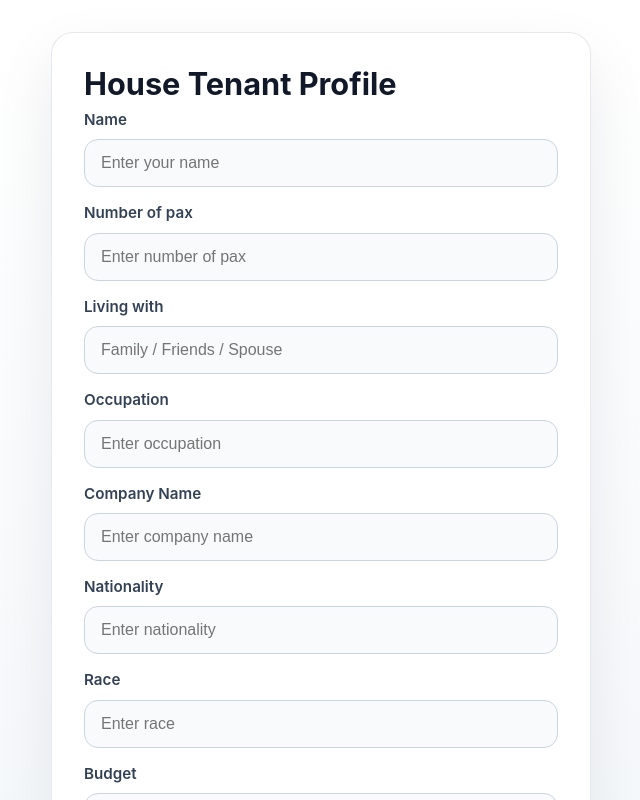
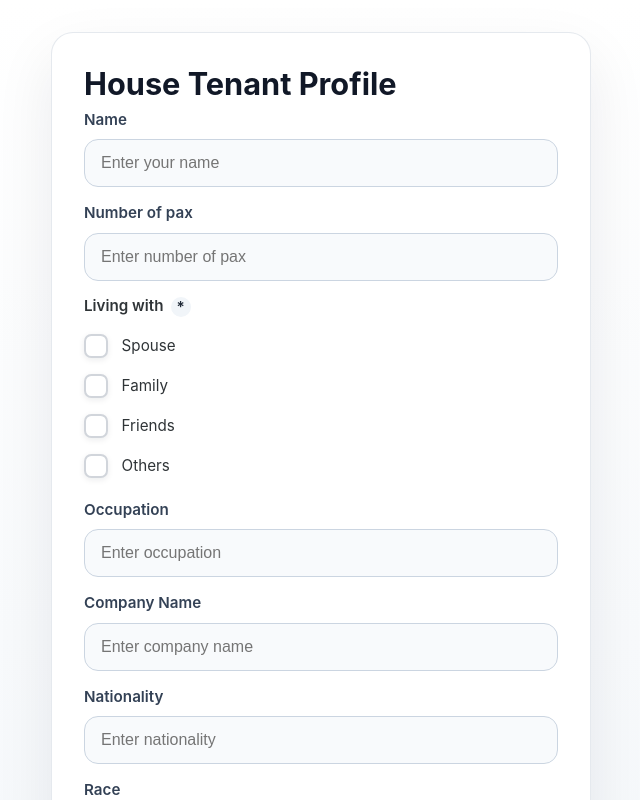
Before and after one commit to jihahjainis/tenant-profile-form, a React (Vite) app: page /house in a window 1280 px wide. Shown: the top 800 px of the page, without its empty margins (319-959 px from the left). Built offline with nearby package versions, Linux system fonts and the light colour scheme.

Commit message:
change livingWith option to radio button

```diff
--- a/src/components/TenantForm.tsx
+++ b/src/components/TenantForm.tsx
@@ -55,21 +55,65 @@ export default function TenantForm({
         <h1>{title}</h1>
 
         <form onSubmit={handleSubmit}>
-          {fields.map((field) => (
+          {fields.map((field) => {
+            if (field.type === 'radio' && field.options) {
+              return (
+                <fieldset
+                  className="field-row option-field"
+                  key={field.name}
+                >
+                  <legend>
+                    {field.label}
+                    {field.required && <span className="required-marker">*</span>}
+                  </legend>
+
+                  <div className="radio-group">
+                    {field.options.map((option) => (
+                      <label
+                        className="radio-option"
+                        key={option}
+                      >
+                        <input
+                          type="radio"
+                          name={field.name}
+                          value={option}
+                          checked={formData[field.name] === option}
+                          onChange={handleChange}
+                          required={field.required}
+                        />
+                        <span
+                          className="radio-control"
+                          aria-hidden="true"
+                        />
+                        <span>{option}</span>
+                      </label>
+                    ))}
+                  </div>
+                </fieldset>
+              )
+            }
+
+            return (
               <label
                 className="field-row"
                 key={field.name}
               >
-              <span>{field.label}</span>
+                <span>
+                  {field.label}
+                  {field.required && <span className="required-marker">*</span>}
+                </span>
 
                 <input
+                  type={field.type}
                   name={field.name}
                   value={formData[field.name]}
                   onChange={handleChange}
                   placeholder={field.placeholder}
+                  required={field.required}
                 />
               </label>
-          ))}
+            )
+          })}
 
           <button type="submit">
             Submit
--- a/src/configs/houseFields.ts
+++ b/src/configs/houseFields.ts
@@ -16,8 +16,9 @@ export const houseFields: FieldConfig[] = [
   {
     name: 'livingWith',
     label: 'Living with',
-    type: 'text',
-    placeholder: 'Family / Friends / Spouse',
+    type: 'radio',
+    options: ['Spouse', 'Family', 'Friends', 'Others'],
+    required: true,
   },
   {
     name: 'occupation',
--- a/src/index.css
+++ b/src/index.css
@@ -54,11 +54,26 @@ form {
   color: #334155;
 }
 
-.field-row span {
+.field-row > span,
+.field-row legend {
   font-weight: 600;
 }
 
-.field-row input {
+.required-marker {
+  display: inline-grid;
+  width: 1.25rem;
+  height: 1.25rem;
+  margin-left: 0.45rem;
+  place-items: center;
+  border-radius: 999px;
+  background: #f1f5f9;
+  color: #1f2937;
+  font-size: 0.95rem;
+  line-height: 1;
+  vertical-align: middle;
+}
+
+.field-row > input {
   width: 100%;
   min-height: 3rem;
   border: 1px solid #cbd5e1;
@@ -69,11 +84,89 @@ form {
   transition: border-color 0.2s ease, box-shadow 0.2s ease;
 }
 
-.field-row input:focus {
+.field-row > input:focus {
   outline: none;
   border-color: #2563eb;
   box-shadow: 0 0 0 4px rgba(59, 130, 246, 0.12);
   background: #ffffff;
+}
+
+.option-field {
+  min-inline-size: 0;
+  margin: 0;
+  padding: 0.75rem 0 0.35rem;
+  border: 0;
+  gap: 1rem;
+}
+
+.option-field legend {
+  margin-bottom: 0.35rem;
+  padding: 0;
+  color: #2f3437;
+  font-size: 15.2px;
+  line-height: 1.2;
+}
+
+.radio-group {
+  display: grid;
+  gap: 1rem;
+}
+
+.radio-option {
+  position: relative;
+  display: flex;
+  align-items: center;
+  gap: 0.85rem;
+  width: fit-content;
+  color: #2f3437;
+  font-size: 15.2px;
+  line-height: 1.2;
+  cursor: pointer;
+}
+
+.radio-option input {
+  position: absolute;
+  width: 1px;
+  height: 1px;
+  opacity: 0;
+}
+
+.radio-control {
+  display: grid;
+  width: 2rem;
+  height: 1.5rem;
+  flex: 0 0 1.5rem;
+  place-items: center;
+  border: 2px solid #d1d5db;
+  border-radius: 0.45rem;
+  background: #ffffff;
+  box-shadow: 0 2px 6px rgba(15, 23, 42, 0.08);
+  transition: border-color 0.2s ease, background-color 0.2s ease, box-shadow 0.2s ease;
+}
+
+.radio-control::after {
+  content: '';
+  width: 0.72rem;
+  height: 0.42rem;
+  border-bottom: 2px solid #ffffff;
+  border-left: 2px solid #ffffff;
+  transform: translateY(-1px) rotate(-45deg) scale(0);
+  transition: transform 0.2s ease;
+}
+
+.radio-option input:checked + .radio-control {
+  border-color: #2563eb;
+  background: #2563eb;
+  box-shadow: 0 0 0 4px rgba(37, 99, 235, 0.12);
+}
+
+.radio-option input:checked + .radio-control::after {
+  transform: translateY(-1px) rotate(-45deg) scale(1);
+}
+
+.radio-option input:focus-visible + .radio-control {
+  outline: 3px solid rgba(37, 99, 235, 0.22);
+  outline-offset: 2px;
 }
 
 button {
--- a/src/types/form.ts
+++ b/src/types/form.ts
@@ -1,8 +1,10 @@
 export interface FieldConfig {
   name: string
   label: string
-  type: string
-  placeholder: string
+  type: 'text' | 'date' | 'radio'
+  placeholder?: string
+  options?: string[]
+  required?: boolean
 }
 
 export interface FormData {
```
Lines whose indentation alone changed are shown as unchanged.
